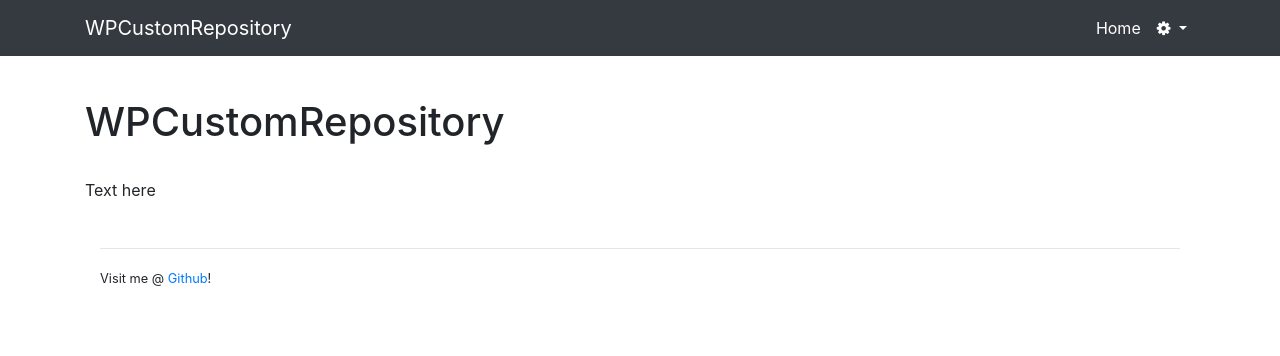
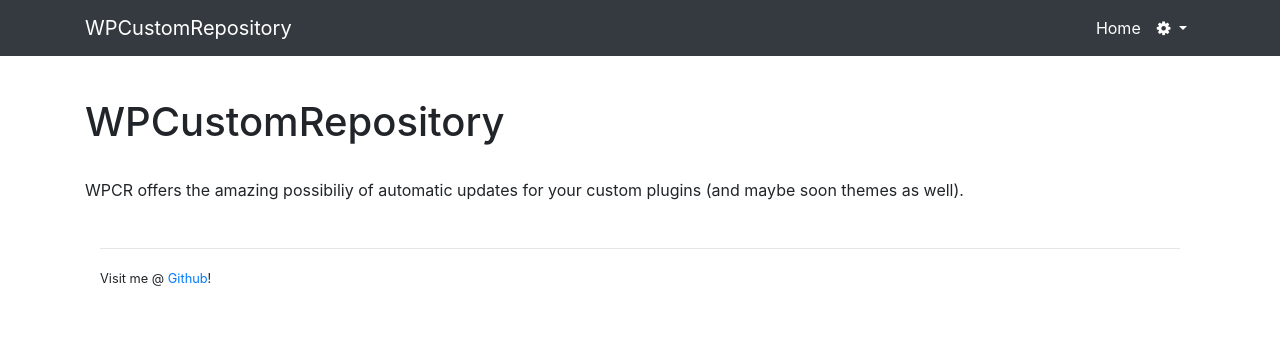
Before and after one commit to KaiserWerk/WPCustomRepository, a PHP site: template resources/views/index.tpl.php in a window 1280 px wide. Shown: the top 356 px of the page. Run offline with PHP 8.4, Linux system fonts and the light colour scheme; the template is opened without the code that fills it, so the values that code supplies are empty.

Commit message:
added some proper text

```diff
--- a/resources/views/index.tpl.php
+++ b/resources/views/index.tpl.php
@@ -3,6 +3,6 @@
         <div class="col-md-12">
             <h1 class="mt-5">WPCustomRepository</h1>
             <br>
-            Text here
+            WPCR offers the amazing possibiliy of automatic updates for your custom plugins (and maybe soon themes as well).
         </div>
     </div>
```
